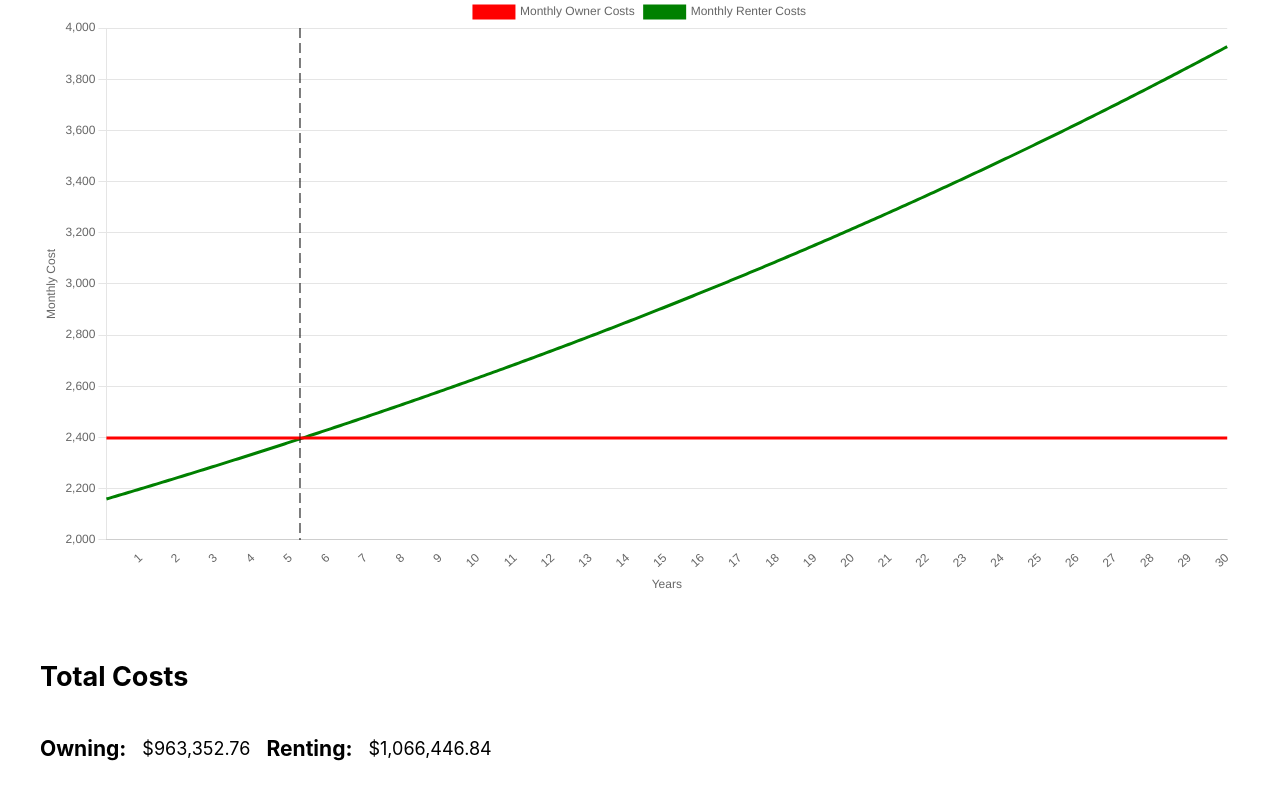
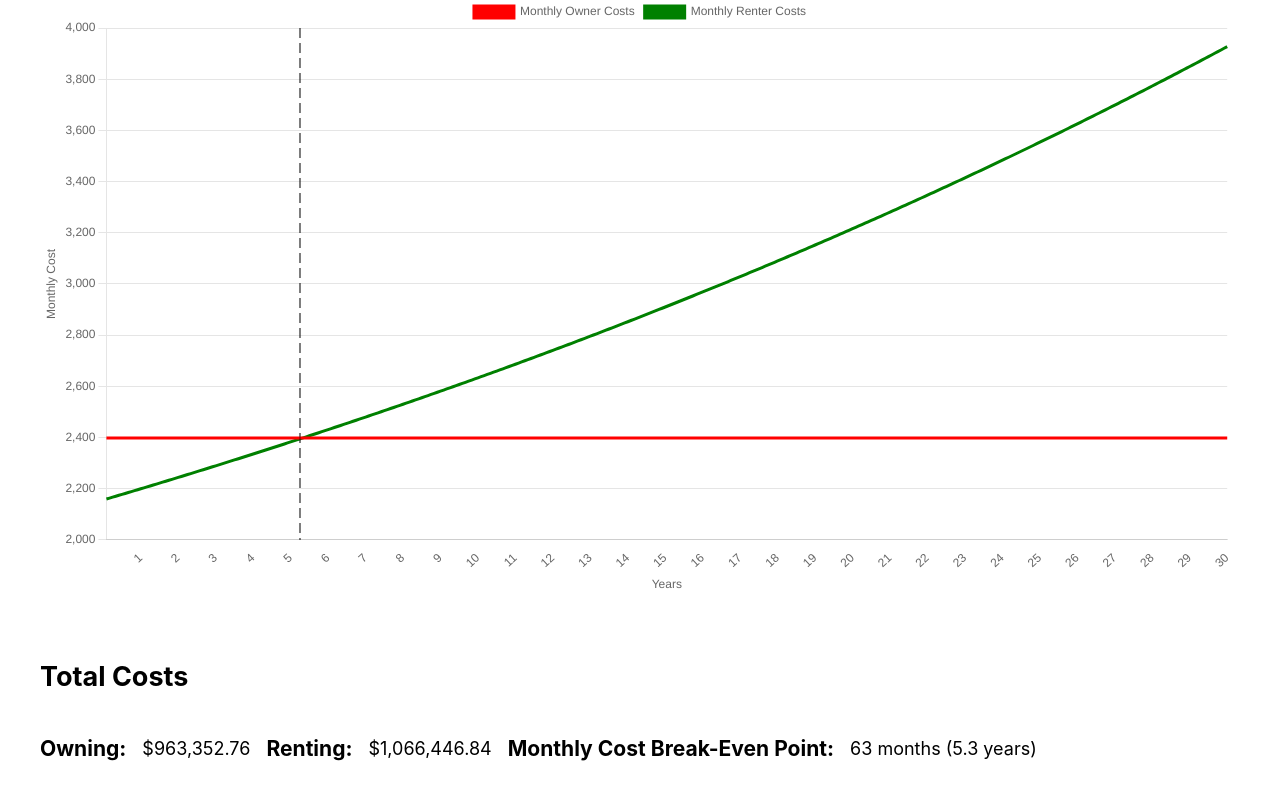
Before and after one commit to nickyggoodman/rentorbuy, a React (Vite) app in the folder rentorbuy/: page / in a window 1280 px wide. Shown: the part 964-1764 px from the top of the page. Built offline with nearby package versions, Linux system fonts and the light colour scheme.

Commit message:
add break even line

```diff
--- a/rentorbuy/src/App.jsx
+++ b/rentorbuy/src/App.jsx
@@ -189,14 +189,14 @@ function App() {
 
     let i = 0;
     let intersect = false;
-    while (!intersect && i < 500 ) {
+    while (!intersect && i < inputValues.stayDuration * 12 ) {
       if ((ownerData[i] < renterData[i] && ownerData[i + 1] > renterData[i + 1]) ||
       (ownerData[i] > renterData[i] && ownerData[i + 1] < renterData[i + 1])) {
         intersect = true;
       }
       i++;
     }
-    return i;
+    return intersect ? i : 0;
   }
 
 
@@ -205,6 +205,7 @@ function App() {
 
     afterDatasetDraw(chart, args, options) {
       const { ctx, chartArea: {top, bottom}, scales: {x} } = chart;
+      if (options.intersection > 0) {
         ctx.save();
         ctx.beginPath();
         ctx.lineWidth = 2;
@@ -215,6 +216,7 @@ function App() {
         ctx.stroke();
         ctx.closePath();
         ctx.restore();
+      }
     }
 
   }
@@ -355,6 +357,9 @@ function App() {
 
         <h3>Renting:</h3>
         <p>{new Intl.NumberFormat('en-US', { style: 'currency', currency: 'USD' }).format(calcRenterCost())}</p>
+
+        <h3>Monthly Cost Break-Even Point:</h3>
+        <p>{breakEvenMonth()} months ({(breakEvenMonth()/12).toFixed(1)} years)</p>
       </div>
     </>
   );
```
Lines whose indentation alone changed are shown as unchanged.
